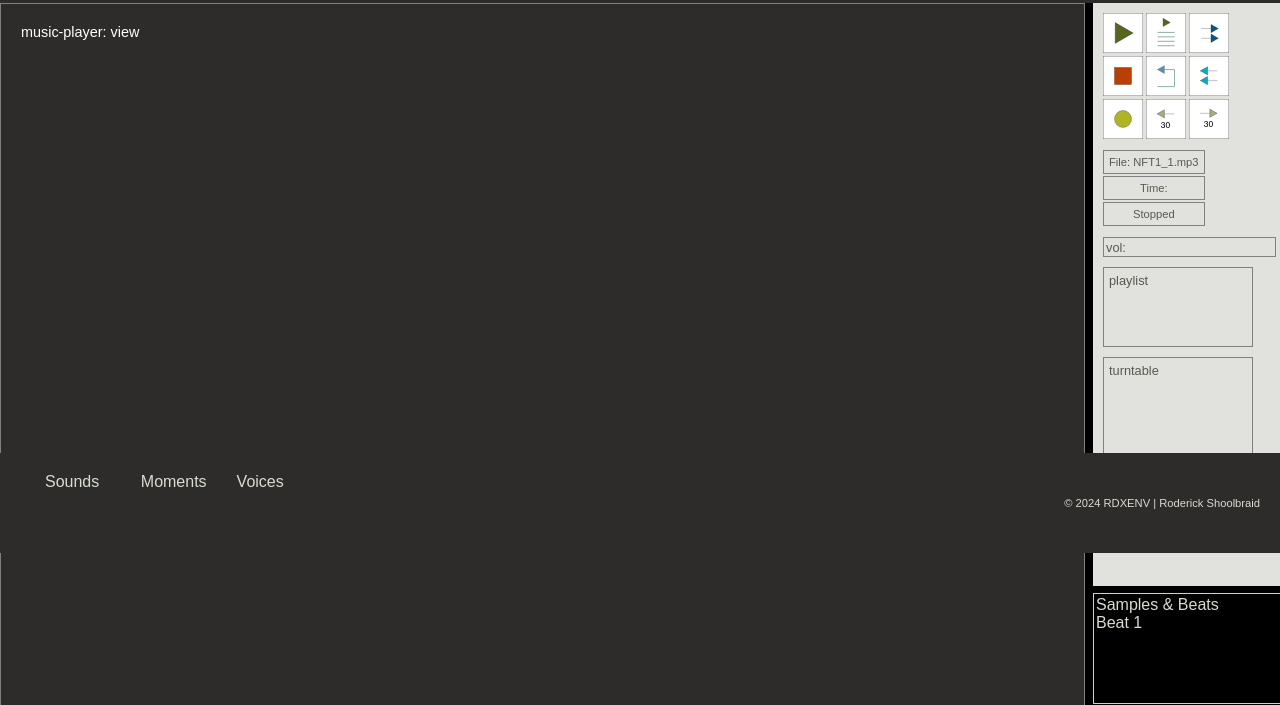
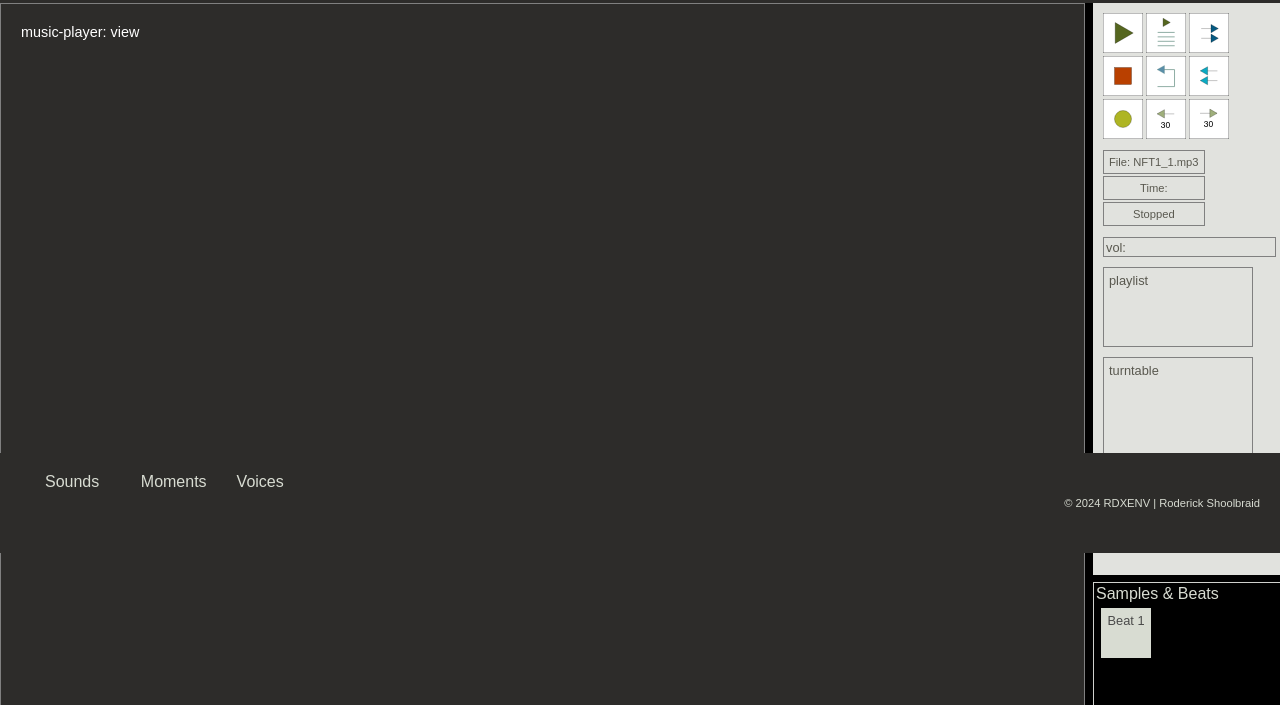
Before and after one commit to XUDOR/_Newmuzak, a plain HTML site: page index.html in a window 1280 px wide. Shown: the part 247-952 px from the top of the page. Drawn offline with Linux system fonts and the light colour scheme.

Commit message:
basic styles for beats

```diff
--- a/styles.css
+++ b/styles.css
@@ -299,6 +299,19 @@ flex-wrap: wrap;
 
 }
 
+.beat1 {
+  background-color: #D8DCD2;
+  color: #4a4a4a;
+  font-size: .8em;
+  justify-content: center;
+  align-items: center;
+  text-align: center;
+  padding: 5px;
+  margin: 5px;
+  width: 50px;
+  height: 50px;
+}
+
 
 .Block2,
 .Block3 {
@@ -315,8 +328,6 @@ flex-wrap: wrap;
   min-height: 900px;
   width: 100%;
   margin-top: 10px;
-
-
 }
 
 /* Section C */
```
